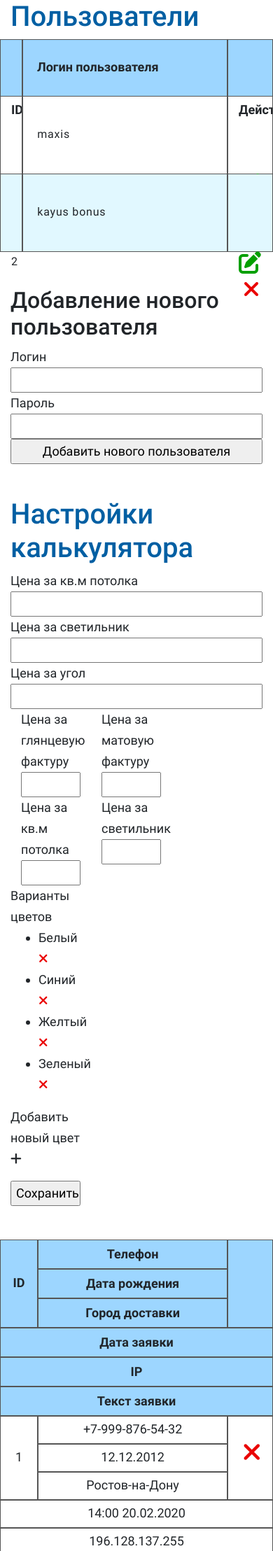
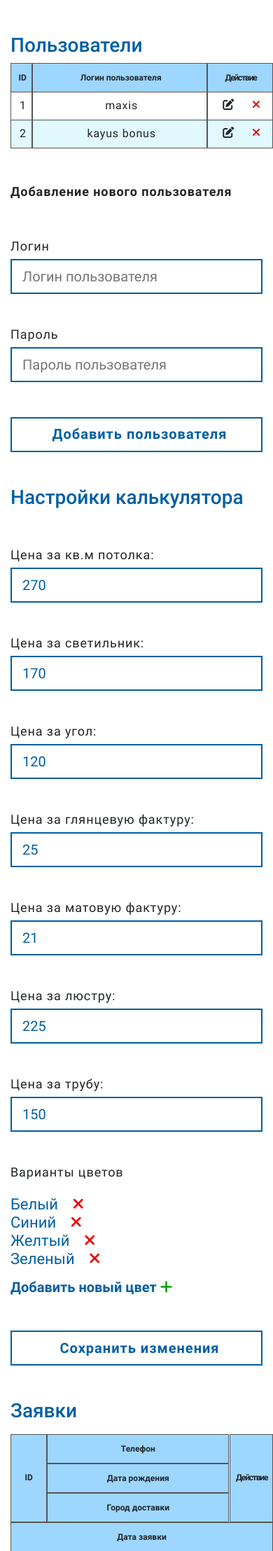
Before and after one commit to alexkart-hub/firecode-learning-stage-1, a PHP site: page /MyApp/index.php in a window 390 px wide; the page is wider, and only the part inside the window is pictured. Shown: the part 61-2277 px from the top of that part at 70% size. Run offline with PHP 8.4, Linux system fonts and the light colour scheme; some libraries are stand-ins or nearby versions.

Commit message:
Закончил верстать админку

```diff
--- a/MyApp/css/style.css
+++ b/MyApp/css/style.css
@@ -648,8 +648,19 @@ label {
 h1 {
   color: #005FA3; }
 
+h2 {
+  font-weight: bold;
+  font-size: 26px;
+  line-height: 43px;
+  letter-spacing: 0.05em;
+  margin-top: 50px; }
+
 .fa-times {
   color: #ea0000; }
+
+.tab_header,
+.tab_row {
+  margin-left: 0; }
 
 .tab_header .tab {
   min-height: 40px;
@@ -679,6 +690,9 @@ h1 {
   display: none;
   content: none; }
 
+.tab_row .fas {
+  font-size: 24px; }
+
 .tab_row_2 .tab {
   background-color: #e1f8ff; }
 
@@ -696,19 +710,114 @@ h1 {
   .users .tab_row .col-2 .fa-times {
     padding-left: 4px; }
 
-.users h2 {
-  margin-top: 50px; }
-
 .new_user_form label,
 .new_user_form input {
   display: block;
   width: 100%; }
+
+.new_user_form label {
+  font-size: 22px;
+  line-height: 36px;
+  letter-spacing: 0.05em;
+  margin-top: 40px; }
+
+.new_user_form input {
+  font-weight: normal;
+  font-size: 20px;
+  line-height: 23px;
+  color: #005FA3;
+  height: 50px;
+  padding-left: 15px;
+  border: 2px solid #005FA3; }
+
+.new_user_form input[type*=button] {
+  font-weight: bold;
+  font-size: 25px;
+  line-height: 41px;
+  text-align: center;
+  letter-spacing: 0.05em;
+  margin-top: 50px;
+  background-color: #fff;
+  transition: all .3s; }
+
+.new_user_form input[type*=button]:hover {
+  color: #fff;
+  background-color: #005FA3; }
+
+.calculator_setting ul {
+  padding-left: 0;
+  margin-top: 15px; }
+
+.calculator_setting li {
+  list-style: none;
+  font-size: 22px;
+  line-height: 26px;
+  color: #005FA3; }
+
+.calculator_setting .fa-times {
+  padding-left: 15px; }
+
+.calculator_setting .fa-plus {
+  color: #039f00; }
+
+.calculator_setting .add_new_color {
+  font-weight: bold;
+  font-size: 20px;
+  line-height: 23px;
+  color: #005FA3;
+  margin-top: 15px; }
 
 .orders .row {
   height: 100%; }
 
 .orders div.order-3 .row {
   height: 100%; }
+
+.orders ul {
+  padding-left: 10px; }
+
+.orders li {
+  list-style: none; }
+
+@media only screen and (max-width: 1200px) {
+  .new_user_form label {
+    font-size: 18px; }
+  .new_user_form input[type*=button] {
+    font-size: 20px; } }
+
+@media only screen and (max-width: 992px) {
+  h1 {
+    font-size: 30px; }
+  h2 {
+    font-size: 22px;
+    line-height: 24px; } }
+
+@media only screen and (max-width: 767px) {
+  h1 {
+    font-size: 28px; }
+  h2 {
+    font-size: 18px; }
+  .tab_header .tab {
+    font-size: 14px; } }
+
+@media only screen and (max-width: 576px) {
+  .tab_header .tab {
+    font-size: 12px;
+    padding-left: 0;
+    padding-right: 0;
+    text-align: center; }
+  .tab_header > div:last-child {
+    letter-spacing: -.1em; }
+  .users .tab_row .tab {
+    padding-left: 0;
+    padding-right: 0;
+    text-align: center; }
+    .users .tab_row .tab .fas {
+      font-size: 16px; }
+    .users .tab_row .tab .fa-edit {
+      padding-right: 10px; }
+    .users .tab_row .tab .fa-times {
+      padding-left: 10px; } }
 
 .footer {
   padding-top: 20px;
--- a/MyApp/html/content_admin.html
+++ b/MyApp/html/content_admin.html
@@ -1,39 +1,39 @@
-<section class="users">
+<section class="users my-5">
     <div class="container">
         <h1>Пользователи</h1>
         <div class="row tab_header">
-            <div class="col-1 text-center tab">
+            <div class="col-md-1 col-sm-2 col-1 text-center tab">
                 ID
             </div>
             <div class="col tab">
                 Логин пользователя
             </div>
-            <div class="col-2 text-center tab">
+            <div class="col-lg-2 col-3 text-center tab">
                 Действие
             </div>
         </div>
         <div class="row tab_row">
-            <div class="col-1 text-center tab">
+            <div class="col-md-1 col-sm-2 col-1 text-center tab">
                 1
             </div>
             <div class="col tab">
                 maxis
             </div>
-            <div class="col-2 text-center tab">
-                <i class="fas fa-edit fa-2x"></i>
-                <i class="fas fa-times fa-2x"></i>
+            <div class="col-lg-2 col-3 text-center tab">
+                <i class="fas fa-edit"></i>
+                <i class="fas fa-times"></i>
             </div>
         </div>
         <div class="row tab_row tab_row_2">
-            <div class="col-1 text-center tab">
+            <div class="col-md-1 col-sm-2 col-1 text-center tab">
                 2
             </div>
             <div class="col tab">
                 kayus bonus
             </div>
-            <div class="col-2 text-center tab">
-                <i class="fas fa-edit fa-2x"></i>
-                <i class="fas fa-times fa-2x"></i>
+            <div class="col-lg-2 col-3 text-center tab">
+                <i class="fas fa-edit"></i>
+                <i class="fas fa-times"></i>
             </div>
         </div>
     </div>
@@ -42,46 +42,46 @@
         <div class="row">
             <div class="col-lg-4 col-md-6 col-sm new_user_form">
                 <label for="">Логин</label>
-                <input type="text">
+                <input type="text" placeholder="Логин пользователя">
                 <label for="">Пароль</label>
-                <input type="text">
-                <input type="button" value="Добавить нового пользователя">
+                <input type="text" placeholder="Пароль пользователя">
+                <input type="button" value="Добавить пользователя">
             </div>
         </div>
     </div>
 </section>
-<section class="calculator_setting mb-5">
+<section class="calculator_setting my-5">
     <div class="container new_user_form">
         <h1>Настройки калькулятора</h1>
         <div class="row">
-            <div class="col-lg-4 col-md-6 col-sm">
-                <label for="">Цена за кв.м потолка</label>
-                <input type="text">
-                <label for="">Цена за светильник</label>
-                <input type="text">
-                <label for="">Цена за угол</label>
-                <input type="text">
+            <div class="col-lg-4 col-md-6">
+                <label for="">Цена за кв.м потолка:</label>
+                <input type="text" value="270">
+                <label for="">Цена за светильник:</label>
+                <input type="text" value="170">
+                <label for="">Цена за угол:</label>
+                <input type="text" value="120">
             </div>
-            <div class="col-8">
-                <div class="container">
+            <div class="col-lg-8 col-md-6">
+                <div class="container px-0">
                     <div class="row">
-                        <div class="col-6">
-                            <label for="">Цена за глянцевую фактуру</label>
-                            <input type="text">
+                        <div class="col-lg-6">
+                            <label for="">Цена за глянцевую фактуру:</label>
+                            <input type="text" value="25">
                         </div>
-                        <div class="col-6">
-                            <label for="">Цена за матовую фактуру</label>
-                            <input type="text">
+                        <div class="col-lg-6">
+                            <label for="">Цена за матовую фактуру:</label>
+                            <input type="text" value="21">
                         </div>
                     </div>
                     <div class="row">
-                        <div class="col-6">
-                            <label for="">Цена за кв.м потолка</label>
-                            <input type="text">
+                        <div class="col-lg-6">
+                            <label for="">Цена за люстру:</label>
+                            <input type="text" value="225">
                         </div>
-                        <div class="col-6">
-                            <label for="">Цена за светильник</label>
-                            <input type="text">
+                        <div class="col-lg-6">
+                            <label for="">Цена за трубу:</label>
+                            <input type="text" value="150">
                         </div>
                     </div>
                 </div>
@@ -89,7 +89,7 @@
             </div>
         </div>
         <div class="row">
-            <div class="col-4">
+            <div class="col-lg-4 col-md-6">
                 <label for="">Варианты цветов</label>
                 <ul>
                     <li>Белый <i class="fas fa-times"></i></li>
@@ -97,7 +97,7 @@
                     <li>Желтый <i class="fas fa-times"></i></li>
                     <li>Зеленый <i class="fas fa-times"></i></li>
                 </ul>
-                <p>Добавить новый цвет <i class="fas fa-plus"></i></p>
+                <p class="add_new_color">Добавить новый цвет <i class="fas fa-plus"></i></p>
                 <input type="button" value="Сохранить изменения">
             </div>
         </div>
@@ -105,7 +105,8 @@
 </section>
 <section class="orders mb-5">
     <div class="container">
-        <div class="row tab_header">
+        <h1 class="mb-3">Заявки</h1>
+        <div class="row tab_header ">
             <div class="col-xl-5 col-lg-3 col-md-5 col-10 order-1">
                 <div class="row text-center">
                     <div class="col-xl-1 col-2 tab px-0">ID</div>
--- a/scss/scss/admin.scss
+++ b/scss/scss/admin.scss
@@ -2,8 +2,21 @@ h1 {
     color: $main_color;
 }
 
+h2 {
+    font-weight: bold;
+    font-size: 26px;
+    line-height: 43px;
+    letter-spacing: 0.05em;
+    margin-top: 50px;
+}
+
 .fa-times {
     color: #ea0000;
+}
+
+.tab_header,
+.tab_row {
+    margin-left: 0;
 }
 
 .tab_header {
@@ -38,6 +51,9 @@ h1 {
         display: none;
         content: none;
     }
+    .fas {
+        font-size: 24px;
+    }
 }
 
 .tab_row_2 {
@@ -76,9 +89,62 @@ h1 {
         display: block;
         width: 100%;
     }
+    label {
+        font-size: 22px;
+        line-height: 36px;
+        letter-spacing: 0.05em;
+        margin-top: 40px;
+    }
+    input {
+        font-weight: normal;
+        font-size: 20px;
+        line-height: 23px;
+        color: $main-color;
+        height: 50px;
+        padding-left: 15px;
+        border: 2px solid $main-color;
+    }
+    input[type*=button] {
+        font-weight: bold;
+        font-size: 25px;
+        line-height: 41px;
+        text-align: center;
+        letter-spacing: 0.05em;
+        margin-top: 50px;
+        background-color: #fff;
+        transition: all .3s;
+    }
+    input[type*=button]:hover {
+        color: #fff;
+        background-color: $main-color;
+    }
 }
 
-.calculator_setting {}
+.calculator_setting {
+    ul {
+        padding-left: 0;
+        margin-top: 15px;
+    }
+    li {
+        list-style: none;
+        font-size: 22px;
+        line-height: 26px;
+        color: $main-color;
+    }
+    .fa-times {
+        padding-left: 15px;
+    }
+    .fa-plus {
+        color: #039f00;
+    }
+    .add_new_color {
+        font-weight: bold;
+        font-size: 20px;
+        line-height: 23px;
+        color: $main-color;
+        margin-top: 15px;
+    }
+}
 
 .orders {
     .row {
```
Also changed, not shown: other parts of scss/scss/admin.scss (+73 -3 lines).
